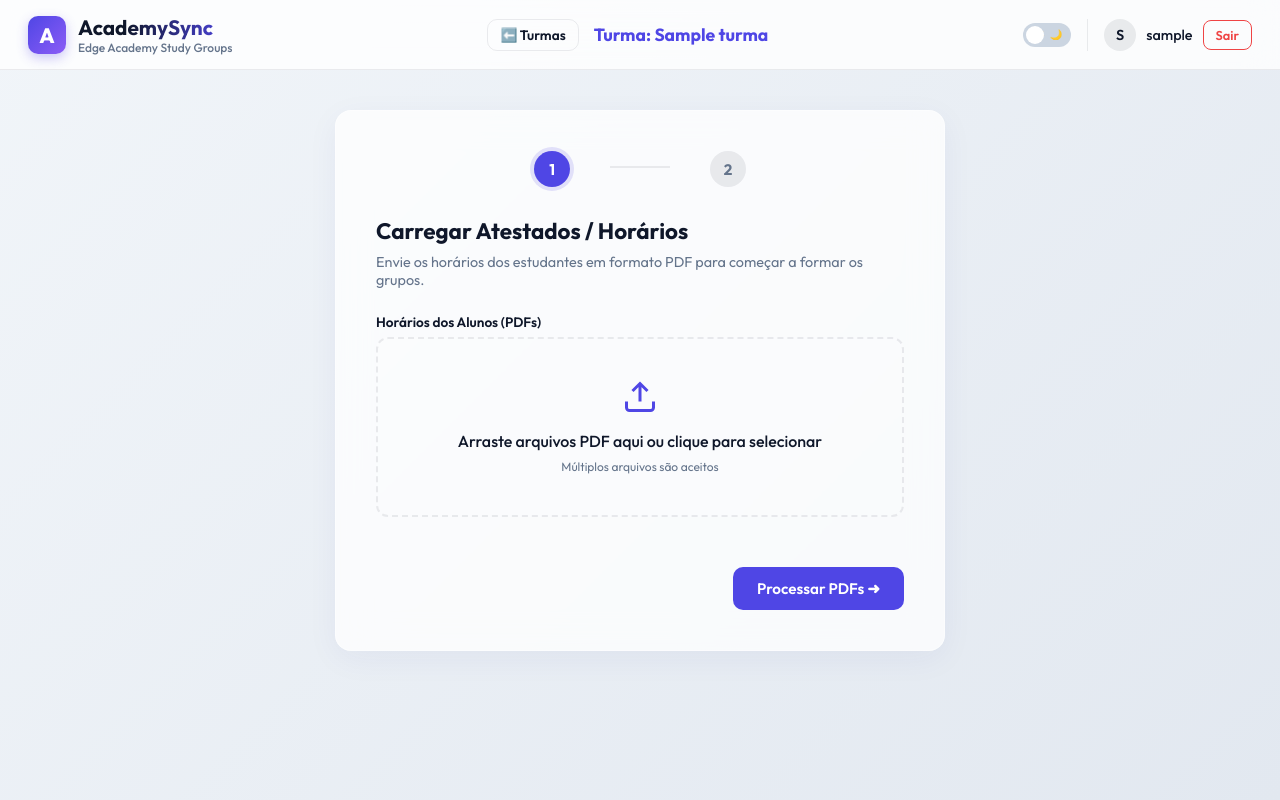
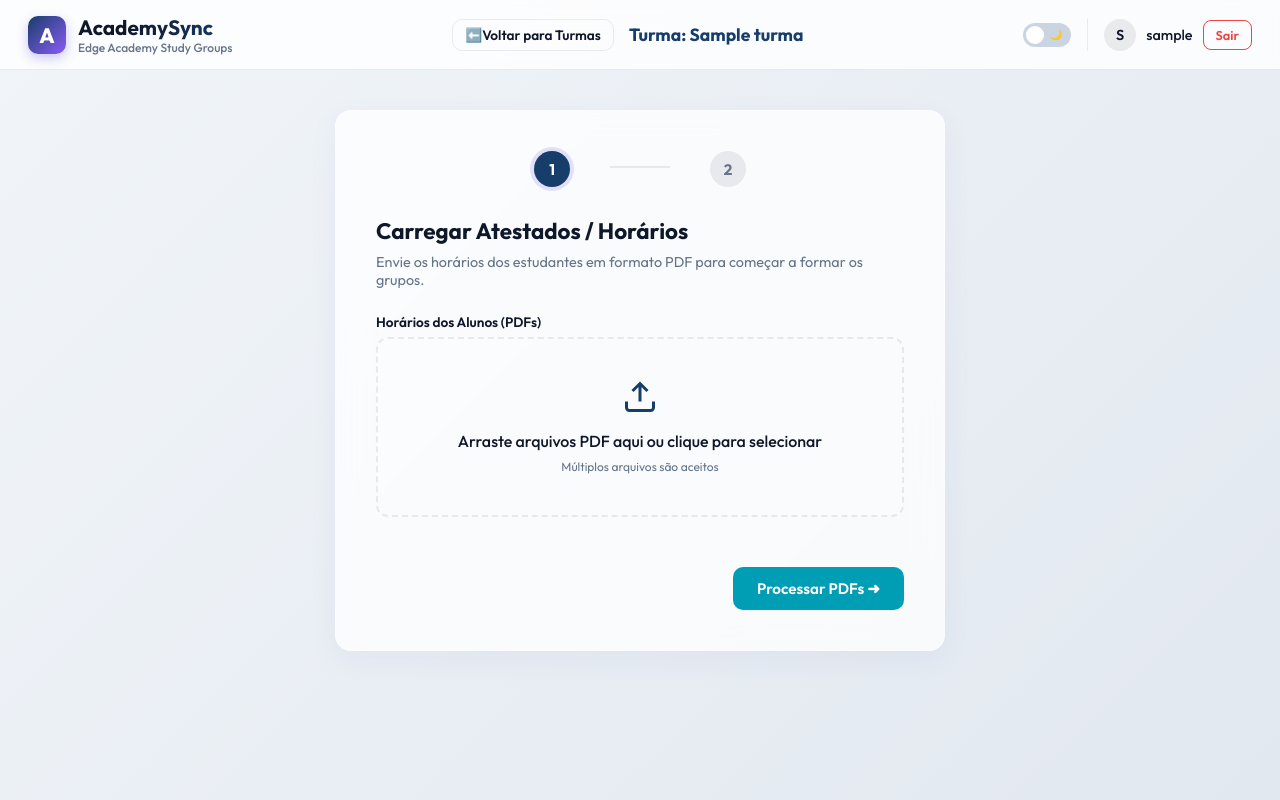
Before and after one commit to VictorCanuto/EdgeAcademySync, a Flask app: page /turma/1 in a window 1280 px wide. Run offline with Flask 3, Linux system fonts and the light colour scheme; the visitor is signed in with stand-in values (Sample User, id 1); tables that the repository leaves empty hold one stand-in row (values such as "Sample post"); some libraries are stand-ins or nearby versions.

Commit message:
style: change color palette

```diff
--- a/gerador_grupos/static/js/app.js
+++ b/gerador_grupos/static/js/app.js
@@ -204,7 +204,7 @@ function renderSpreadsheet() {
     if (statusText) {
         let text = `Mostrando ${filteredAlunos.length} de ${listAlunos.length} alunos`;
         if (selectedCompareStudents.size > 0 || activeGroupFilter !== 'all') {
-            text += ` (Filtro Ativo - <a href="#" onclick="clearAllFilters(event)" style="color: var(--color-primary); text-decoration: none; font-weight: 600;">Limpar</a>)`;
+            text += ` (Filtro Ativo - <a href="#" onclick="clearAllFilters(event)" style="color: var(--color-secondary); text-decoration: none; font-weight: 600;">Limpar</a>)`;
         }
         statusText.innerHTML = text;
     }
@@ -653,7 +653,7 @@ function createStudentCard(alunoNome, grupoId) {
 
     card.innerHTML = `
         <div class="student-card-header">
-            <div class="stud-avatar" style="background:${temConflito ? 'var(--color-danger)' : 'var(--color-primary)'}">
+            <div class="stud-avatar" style="background:${temConflito ? 'var(--color-danger)' : 'var(--color-secondary)'}">
                 ${alunoNome[0].toUpperCase()}
             </div>
             <span class="stud-name">${alunoNome}</span>
@@ -1044,7 +1044,7 @@ function openGroupMatrix(grupoNum) {
             }
 
             if (isImersao) {
-                td.style.border = '2px solid var(--color-primary)';
+                td.style.border = '2px solid var(--color-secondary)';
             }
 
             tr.appendChild(td);
@@ -1259,7 +1259,7 @@ function showToast(title, desc, type = 'info') {
     toast.className = 'toast';
 
     let icon = 'ℹ️';
-    let border = 'var(--color-primary)';
+    let border = 'var(--color-secondary)';
 
     if (type === 'success') {
         icon = '✅';
--- a/gerador_grupos/static/style.css
+++ b/gerador_grupos/static/style.css
@@ -5,9 +5,11 @@
    ========================================================================== */
 :root {
     /* Cores Globais */
-    --color-primary: #4f46e5;       /* Indigo Royal */
-    --color-primary-hover: #4338ca;
-    --color-secondary: #0ea5e9;     /* Ocean Blue */
+    --color-secondary: rgb(23, 61, 107);
+    --color-select: rgb(23, 63, 109);
+    --color-secondary-hover: rgb(14, 42, 77);
+    --color-primary: rgb(0, 158, 180);
+    --color-primary-hover: rgb(9, 132, 148);
     --color-success: #10b981;       /* Verde Esmeralda */
     --color-success-bg: rgba(16, 185, 129, 0.15);
     --color-danger: #ef4444;        /* Vermelho Carmesim */
@@ -191,11 +194,23 @@ body {
 }
 
 .btn-secondary {
+    background: var(--color-secondary);
+    color: var(--text-on-accent);
+}
+.btn-secondary:hover {
+    background: var(--color-secondary-hover);
+    transform: translateY(-1px);
+}
+.btn-secondary:active {
+    transform: translateY(0);
+}
+
+.btn-terciary {
     background: transparent;
     border: 1px solid var(--border-color);
     color: var(--text-main);
 }
-.btn-secondary:hover {
+.btn-terciary:hover {
     background: var(--border-color);
     transform: translateY(-1px);
 }
@@ -265,7 +280,7 @@ body {
 .logo-icon {
     width: 38px;
     height: 38px;
-    background: linear-gradient(135deg, var(--color-primary) 0%, var(--color-accent) 100%);
+    background: linear-gradient(135deg, var(--color-secondary) 0%, var(--color-accent) 100%);
     border-radius: 10px;
     display: flex;
     align-items: center;
@@ -279,7 +294,7 @@ body {
 .logo-text h1 {
     font-size: 1.3rem;
     font-weight: 700;
-    background: linear-gradient(to right, var(--text-main) 30%, var(--color-primary) 100%);
+    background: linear-gradient(to right, var(--text-main) 30%, var(--color-secondary) 100%);
     -webkit-background-clip: text;
     -webkit-text-fill-color: transparent;
 }
@@ -579,7 +594,7 @@ input:checked + .slider:before {
     transition: all 0.3s ease;
 }
 .wizard-step-circle.active {
-    background: var(--color-primary);
+    background: var(--color-secondary);
     color: white;
     box-shadow: 0 0 0 4px rgba(79, 70, 229, 0.15);
 }
@@ -599,12 +614,12 @@ input:checked + .slider:before {
     margin-bottom: 20px;
 }
 .drag-drop-area:hover, .drag-drop-area.drag-over {
-    border-color: var(--color-primary);
+    border-color: var(--color-secondary);
     background: rgba(79, 70, 229, 0.05);
 }
 .drag-drop-area svg {
     margin-bottom: 12px;
-    color: var(--color-primary);
+    color: var(--color-secondary);
 }
 .drag-drop-area p {
     font-weight: 500;
--- a/gerador_grupos/templates/forgot_password.html
+++ b/gerador_grupos/templates/forgot_password.html
@@ -35,7 +35,7 @@
                 <input type="hidden" name="username" value="{{ username }}">
 
                 <div class="form-group">
-                    <label class="form-label" style="font-weight: 600; color: var(--color-primary);">Pergunta:</label>
+                    <label class="form-label" style="font-weight: 600; color: var(--color-secondary);">Pergunta:</label>
                     <p style="margin: 0 0 15px 0; font-size: 1.05rem; font-weight: bold; color: var(--text-color);">
                         {{ question }}
                     </p>
@@ -57,7 +57,7 @@
                     <input type="text" id="username_or_email" name="username_or_email" class="form-input" placeholder="exemplo@edge.com ou seu_usuario" required autofocus>
                 </div>
 
-                <button type="submit" class="btn btn-primary" style="width: 100%; padding: 12px; margin-top: 10px;">Avançar ➜</button>
+                <button type="submit" class="btn btn-secondary" style="width: 100%; padding: 12px; margin-top: 10px;">Avançar ➜</button>
             </form>
             {% endif %}
 
--- a/gerador_grupos/templates/index.html
+++ b/gerador_grupos/templates/index.html
@@ -23,10 +23,10 @@
         </div>
 
         <div style="display: flex; align-items: center; gap: 15px;">
-            <a href="{{ url_for('index') }}" class="btn btn-secondary" style="padding: 6px 12px; font-size: 0.85rem; text-decoration: none; display: flex; align-items: center; gap: 6px; font-weight: 600;">
-                ⬅️ Turmas
+            <a href="{{ url_for('index') }}" class="btn btn-terciary" style="padding: 6px 12px; font-size: 0.85rem; text-decoration: none; display: flex; align-items: center; gap: 6px; font-weight: 600;">
+                ⬅️Voltar para Turmas
             </a>
-            <div id="active-turma-indicator" style="font-weight: 700; font-size: 1.1rem; color: var(--color-primary);">
+            <div id="active-turma-indicator" style="font-weight: 700; font-size: 1.1rem; color: var(--color-secondary);">
                 Turma: <span id="active-turma-name">{{ turma.nome }}</span>
             </div>
         </div>
@@ -235,13 +235,6 @@
             {% endif %}
 
             <div style="display: flex; gap: 12px; align-items: center;">
-                {% if is_admin %}
-                <!-- Botão Add Aluno (Admin/Superadmin) -->
-                <button class="btn btn-primary" id="btn-add-aluno-turma" onclick="openTurmaAddAlunoModal()" style="background: var(--color-primary); display: inline-flex; align-items: center; gap: 6px; font-weight: 700;">
-                    ➕ Add Aluno
-                </button>
-                {% endif %}
-
                 {% if turma.em_imersao %}
                 <!-- Reconfigurar grupos de forma dinâmica -->
                 <button class="btn btn-secondary" onclick="showConfigPanelFromWorkspace()">
@@ -249,10 +242,18 @@
                 </button>
                 {% endif %}
 
+
                 <!-- Botão Único de Exportação -->
-                <button class="btn btn-primary" onclick="openUnifiedExportModal()">
+                <button class="btn btn-secondary" onclick="openUnifiedExportModal()">
                     ⬇️ Exportar Dados
                 </button>
+
+                {% if is_admin %}
+                <!-- Botão Add Aluno (Admin/Superadmin) -->
+                <button class="btn btn-primary" id="btn-add-aluno-turma" onclick="openTurmaAddAlunoModal()">
+                    ➕ Adicionar Novo Aluno
+                </button>
+                {% endif %}
             </div>
         </div>
 
@@ -319,7 +320,7 @@
                         </div>
 
                         <div style="display: flex; align-items: center; gap: 8px;">
-                            <button class="btn btn-secondary" style="padding: 8px 16px; font-size: 0.85rem; height: 38px;" onclick="openCompareModal()">
+                            <button class="btn btn-terciary" style="padding: 8px 16px; font-size: 0.85rem; height: 38px;" onclick="openCompareModal()">
                                 🔍 Comparar Alunos
                             </button>
                         </div>
@@ -490,8 +491,8 @@
             </div>
 
             <div style="display: flex; justify-content: flex-end; gap: 12px;">
-                <button class="btn btn-secondary" onclick="closeConflictResolutionModal()" style="padding: 10px 18px; border-radius: 8px; font-size:0.9rem; font-weight:600;">Cancelar</button>
-                <button class="btn btn-primary" id="btn-confirm-conflict-swap" style="padding: 10px 18px; border-radius: 8px; font-size:0.9rem; font-weight:700; background: var(--color-danger); border-color: var(--color-danger);">Realizar Troca</button>
+                <button class="btn btn-terciary" onclick="closeConflictResolutionModal()" style="padding: 10px 18px; border-radius: 8px; font-size:0.9rem; font-weight:600;">Cancelar</button>
+                <button class="btn btn-secondary" id="btn-confirm-conflict-swap" style="padding: 10px 18px; border-radius: 8px; font-size:0.9rem; font-weight:700; background: var(--color-danger); border-color: var(--color-danger);">Realizar Troca</button>
             </div>
         </div>
     </div>
@@ -591,7 +592,7 @@
                 <div style="display: grid; grid-template-columns: repeat(auto-fit, minmax(260px, 1fr)); gap: 20px;">
                     <!-- Seção 1: Grade de Horários -->
                     <div style="padding: 16px; border: 1px solid var(--border-color); border-radius: 12px; background: rgba(255, 255, 255, 0.02); display: flex; flex-direction: column;">
-                        <h3 style="margin-top: 0; margin-bottom: 6px; font-size: 1.1rem; color: var(--color-primary);">📅 Grade de Horários (Compromissos)</h3>
+                        <h3 style="margin-top: 0; margin-bottom: 6px; font-size: 1.1rem; color: var(--color-secondary);">📅 Grade de Horários (Compromissos)</h3>
                         <p style="font-size: 0.8rem; color: var(--text-muted); margin-bottom: 12px; flex-grow: 1;">
                             Exporta a planilha com a disponibilidade de 30 em 30 minutos e todos os compromissos cadastrados.
                         </p>
@@ -619,7 +620,7 @@
                         </div>
 
                         <div style="display: flex; gap: 8px; margin-top: auto;">
-                            <button class="btn btn-primary" style="flex: 1; font-size: 0.8rem; padding: 8px 12px;" onclick="submitGroupExport('xlsx')">
+                            <button class="btn btn-secondary" style="flex: 1; font-size: 0.8rem; padding: 8px 12px;" onclick="submitGroupExport('xlsx')">
                                 Excel (.xlsx)
                             </button>
                             <button class="btn btn-secondary" style="flex: 1; font-size: 0.8rem; padding: 8px 12px;" onclick="submitGroupExport('csv')">
@@ -630,7 +631,7 @@
 
                     <!-- Seção 2: Grupos Formados -->
                     <div id="export-groups-section-container" style="display: none; padding: 16px; border: 1px solid var(--border-color); border-radius: 12px; background: rgba(255, 255, 255, 0.02); flex-direction: column;">
-                        <h3 style="margin-top: 0; margin-bottom: 6px; font-size: 1.1rem; color: var(--color-primary);">👥 Divisão de Grupos Formados</h3>
+                        <h3 style="margin-top: 0; margin-bottom: 6px; font-size: 1.1rem; color: var(--color-secondary);">👥 Divisão de Grupos Formados</h3>
                         <p style="font-size: 0.8rem; color: var(--text-muted); margin-bottom: 12px; flex-grow: 1;">
                             Exporta a listagem com a divisão de alunos em seus respectivos horários e grupos.
                         </p>
@@ -736,7 +737,7 @@
 
                         <!-- Botão de Upload Customizado -->
                         <div style="margin-bottom: 12px;">
-                            <label class="btn btn-secondary" style="display: inline-flex; align-items: center; gap: 8px; padding: 10px 16px; font-size: 0.88rem; font-weight: 600; border-radius: 8px; cursor: pointer; border: 1px dashed var(--color-primary); color: var(--color-primary); width: 100%; box-sizing: border-box; justify-content: center;">
+                            <label class="btn btn-terciary" style="display: inline-flex; align-items: center; gap: 8px; padding: 10px 16px; font-size: 0.88rem; font-weight: 600; border-radius: 8px; cursor: pointer; border: 1px dashed var(--color-secondary);  width: 100%; box-sizing: border-box; justify-content: center;">
                                 📄 Escolher PDF(s) para {{ turma.nome }}
                                 <input type="file" id="turma-pdf-files-input" name="pdf_files" accept=".pdf" multiple onchange="handleTurmaAddAlunoFilesSelect(event)" style="display: none;">
                             </label>
@@ -753,10 +754,10 @@
 
                 <!-- Rodapé Fixo -->
                 <div class="modal-footer" style="margin-top: 16px; display: flex; justify-content: flex-end; gap: 12px; flex-shrink: 0; padding-top: 12px; border-top: 1px solid var(--border-color);">
-                    <button type="button" class="btn btn-secondary" onclick="closeTurmaAddAlunoModal()" style="padding: 10px 18px; font-weight: 600; font-size: 0.9rem;">
+                    <button type="button" class="btn btn-terciary" onclick="closeTurmaAddAlunoModal()" style="padding: 10px 18px; font-weight: 600; font-size: 0.9rem;">
                         Cancelar
                     </button>
-                    <button type="submit" class="btn btn-primary" id="btn-save-turma-add-aluno" style="padding: 10px 22px; font-weight: 700; font-size: 0.9rem;">
+                    <button type="submit" class="btn btn-secondary" id="btn-save-turma-add-aluno" style="padding: 10px 22px; font-weight: 700; font-size: 0.9rem;">
                         Confirmar e Enviar PDFs
                     </button>
                 </div>
--- a/gerador_grupos/templates/login.html
+++ b/gerador_grupos/templates/login.html
@@ -51,10 +51,10 @@
                 </div>
 
                 <div style="text-align: right; margin-bottom: 15px;">
-                    <a href="{{ url_for('forgot_password') }}" style="color: var(--color-primary); text-decoration: none; font-size: 0.85rem; font-weight: 600;">Esqueceu a senha?</a>
+                    <a href="{{ url_for('forgot_password') }}" style="color: var(--color-secondary); text-decoration: none; font-size: 0.85rem; font-weight: 600;">Esqueceu a senha?</a>
                 </div>
 
-                <button type="submit" class="btn btn-primary" style="width: 100%; padding: 12px;">Entrar</button>
+                <button type="submit" class="btn btn-secondary" style="width: 100%; padding: 12px;">Entrar</button>
             </form>
 
             <div class="form-footer">
--- a/gerador_grupos/templates/register.html
+++ b/gerador_grupos/templates/register.html
@@ -95,7 +95,7 @@
                     <input type="text" id="security_answer" name="security_answer" class="form-input" placeholder="Sua resposta segura" required>
                 </div>
 
-                <button type="submit" class="btn btn-primary" style="width: 100%; padding: 12px; margin-top: 10px;">Criar Conta</button>
+                <button type="submit" class="btn btn-secondary" style="width: 100%; padding: 12px; margin-top: 10px;">Criar Conta</button>
             </form>
 
             <div class="form-footer">
--- a/gerador_grupos/templates/users.html
+++ b/gerador_grupos/templates/users.html
@@ -136,7 +136,7 @@
 
             <a
                 href="{{ url_for('index') }}"
-                class="btn btn-secondary"
+                class="btn btn-terciary"
                 style="padding: 6px 12px; font-size: 0.85rem; text-decoration: none; display: flex; align-items: center; gap: 6px; font-weight: 600;">
                 ⬅️ Voltar ao AcademySync
             </a>
@@ -338,7 +338,7 @@
             const el = document.createElement('div');
             el.className = 'glass-panel';
             el.style.cssText = 'padding: 14px 18px; min-width: 260px; border-left: 4px solid ' +
-                (type === 'success' ? '#16a34a' : type === 'danger' || type === 'error' ? '#ef4444' : 'var(--color-primary)') + ';';
+                (type === 'success' ? '#16a34a' : type === 'danger' || type === 'error' ? '#ef4444' : 'var(--color-secondary)') + ';';
             el.innerHTML = '<strong style="display:block; margin-bottom:4px; color:var(--text-main);">' + title + '</strong>' +
                 '<span style="font-size:0.85rem; color:var(--text-muted);">' + desc + '</span>';
             container.appendChild(el);
```
Also changed, not shown: other parts of gerador_grupos/static/style.css (+24 -23 lines), gerador_grupos/templates/landing.html (+63 -69 lines), gerador_grupos/static/images/apartment.png (deleted).
